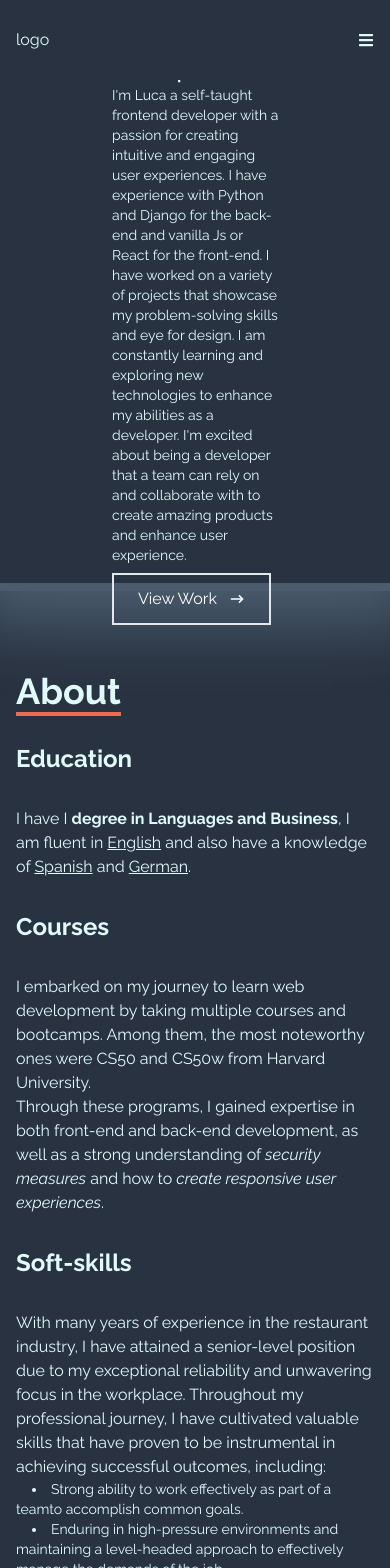
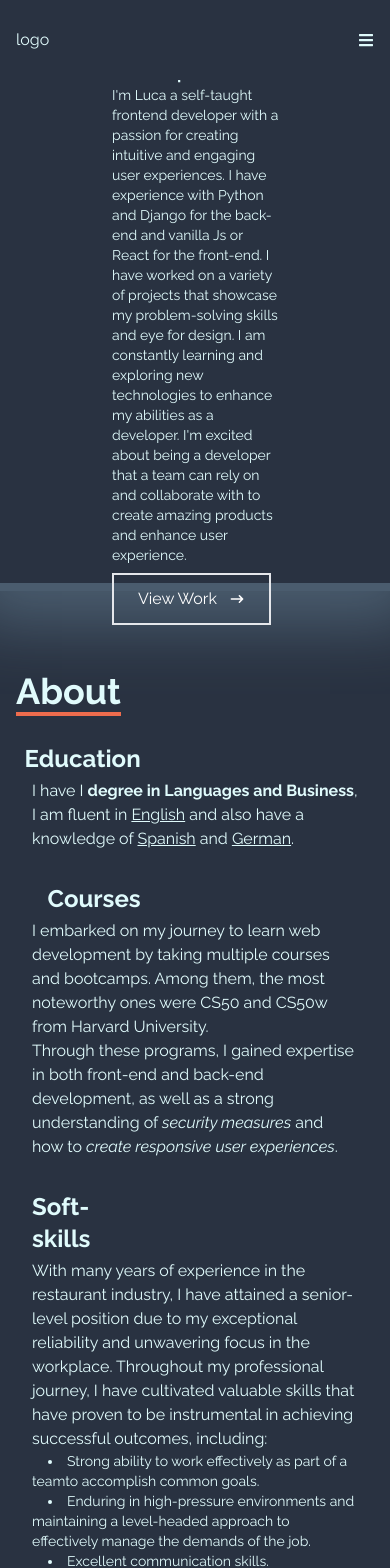
Before and after one commit to dluca22/react_portfolio, a React (Vite) app: page / in a window 390 px wide. Shown: the top 1568 px of the page. Built offline with nearby package versions, Linux system fonts and the light colour scheme.

Commit message:
changed About to use flexbox + added breakpoints

```diff
--- a/src/components/About.jsx
+++ b/src/components/About.jsx
@@ -10,21 +10,21 @@ function About() {
           </div>
           <div> </div>
         </div>
-        <div className='max-w-[1000px] w-full grid sm:grid-cols-2 gap-8 px-4'>
-          <div className='sm:text-right text-2xl font-bold '>
-            <p>Education</p>
-          </div>
-          <div>
+
+        <div className='resume-container'>
+          <div className='resume-row'>
+            <h5 className='resume-row-title'>Education</h5>
+            <div className='resume-row-description'>
               <p>
                 I have I <strong>degree in Languages and Business</strong>, I am
                 fluent in <u>English</u> and also have a knowledge of{' '}
                 <u>Spanish</u> and <u>German</u>.
               </p>
             </div>
-          <div className='sm:text-right text-2xl font-bold  '>
-            <p>Courses</p>
           </div>
-          <div>
+          <div className='resume-row'>
+            <h5 className='resume-row-title'>Courses</h5>
+            <div className='resume-row-description'>
               <p>
                 I embarked on my journey to learn web development by taking
                 multiple courses and bootcamps. Among them, the most noteworthy
@@ -37,39 +37,36 @@ function About() {
                 <em>create responsive user experiences</em>.
               </p>
             </div>
-          <div className='sm:text-right text-2xl font-bold'>
-            <p>Soft-skills</p>
           </div>
-          <div>
+          <div className='resume-row'>
+            <h5 className='resume-row-title'>Soft-skills</h5>
+            <div className='resume-row-description'>
               <p>
                 With many years of experience in the restaurant industry, I have
-              attained a senior-level position due to my exceptional reliability
-              and unwavering focus in the workplace. Throughout my professional
-              journey, I have cultivated valuable skills that have proven to be
-              instrumental in achieving successful outcomes, including:
+                attained a senior-level position due to my exceptional
+                reliability and unwavering focus in the workplace. Throughout my
+                professional journey, I have cultivated valuable skills that
+                have proven to be instrumental in achieving successful outcomes,
+                including:
               </p>
               <ul className='list-disc list-inside indent-4 text-sm'>
                 <li>
-                Strong ability to work effectively as part of a
-                teamto accomplish common goals.
+                  Strong ability to work effectively as part of a teamto
+                  accomplish common goals.
                 </li>
                 <li>
                   Enduring in high-pressure environments and maintaining a
                   level-headed approach to effectively manage the demands of the
                   job.
                 </li>
+                <li>Excellent communication skills.</li>
                 <li>
-                Excellent communication skills.
+                  Being a highly dependable resource and asset and meeting
+                  expectations consistently.
                 </li>
-              <li>
-                Being a highly dependable resource and asset and meeting expectations consistently.
-              </li>
-              <li>
-              Keen organizational abilities
-              </li>
+                <li>Keen organizational abilities</li>
               </ul>
-
-
+            </div>
           </div>
         </div>
       </div>
--- a/src/components/StickyLinks.jsx
+++ b/src/components/StickyLinks.jsx
@@ -9,17 +9,18 @@ function StickyLinks() {
     <div className='hidden lg:sticky-left xxl:sticky-top'>
         <ul>
             <li className='vertical-slide lg:horizontal-slide bg-[#0A66C2]'>
-                <a href="/" className='flex items-center justify-between w-full text-gray-300 font-bold'>
+                <a href="https://www.linkedin.com/in/luca-de-angelis-49a85b255/" target="_blank" className='flex items-center justify-between w-full text-gray-300 font-bold'>
                     LinkedIn <FaLinkedin size={30} />
                 </a>
             </li>
             <li className='xxl:vertical-slide lg:horizontal-slide bg-[#24292F]'>
-                <a href="/" className='flex items-center justify-between w-full text-gray-300 font-bold'>
+                <a href="https://github.com/dluca22"  target="_blank" className='flex items-center justify-between w-full text-gray-300 font-bold'>
                     Github <FaGithub size={30} />
                 </a>
             </li>
             <li className='xxl:vertical-slide lg:horizontal-slide bg-emerald-500'>
-                <a href="/" className='flex items-center justify-between w-full text-gray-300 font-bold'>
+                <a href="mailto:dea.luca@yahoo.com?subject=Info%20request&body=Hi%20I%20am%20reaching%20out%20for%20info%20from%20your%20website
+                " className='flex items-center justify-between w-full text-gray-300 font-bold'>
                     Email <HiOutlineMail size={30} />
                 </a>
             </li>
--- a/src/index.css
+++ b/src/index.css
@@ -37,6 +37,19 @@
   }
   .section-header{
 	 @apply text-4xl font-bold inline border-b-4 border-[#EE6C4D]
+  }
+  .resume-container{
+	@apply  w-full px-8 sm:px-4 flex flex-col sm:w-1/2 md:w-2/3 ;
+  }
+  .resume-row{
+	@apply flex flex-col sm:flex-row gap-1 sm:gap-8 mb-8;
+  }
+  .resume-row-title{
+	@apply w-1/3 flex shrink justify-end text-2xl font-bold;
+
+  }
+  .resume-row-description{
+	@apply flex flex-col sm:w-2/3 shrink-0 grow ;
   }
 }
 
```
Lines whose indentation alone changed are shown as unchanged.
